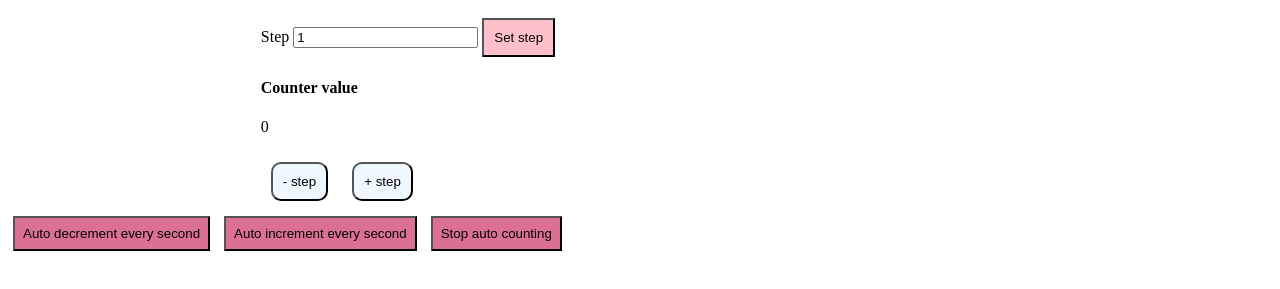
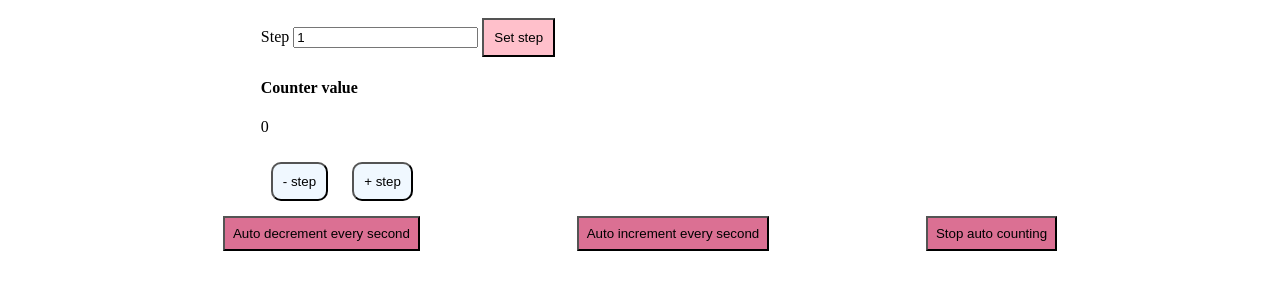
Before and after one commit to FlorenceNway/counter, a website: page index.html in a window 1280 px wide. Shown: the part 89-378 px from the top of the page. Drawn offline with Linux system fonts and the light colour scheme.

Commit message:
update style

```diff
--- a/style.css
+++ b/style.css
@@ -28,3 +28,9 @@ h1 {
     padding: 8px;
     margin: 5px;
 }
+.auto_inc_dec {
+    margin: 0 auto;
+    width: 90%;
+    display: flex;
+    justify-content: space-evenly;
+}
```
